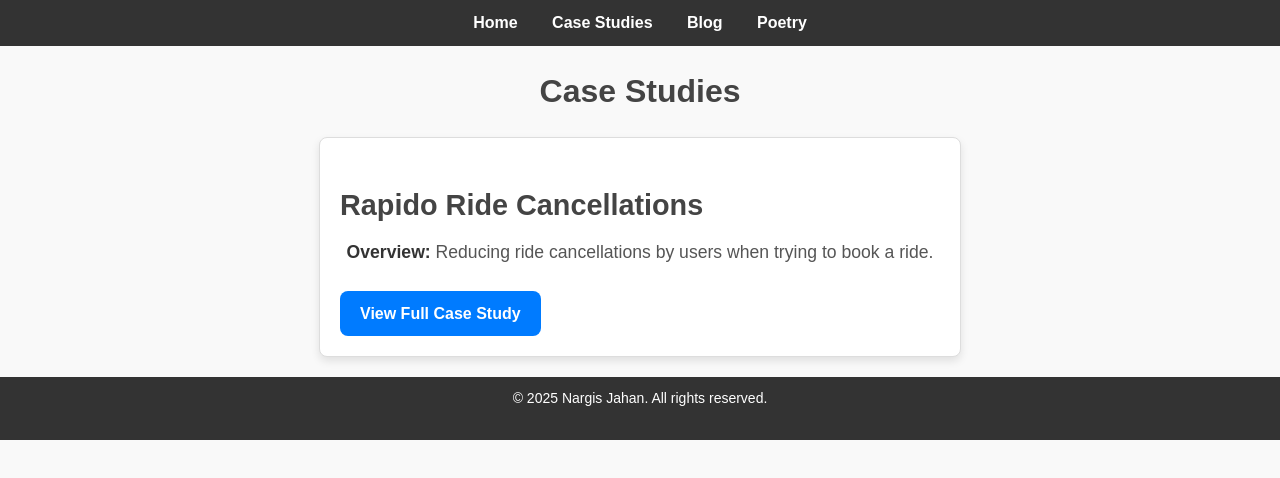
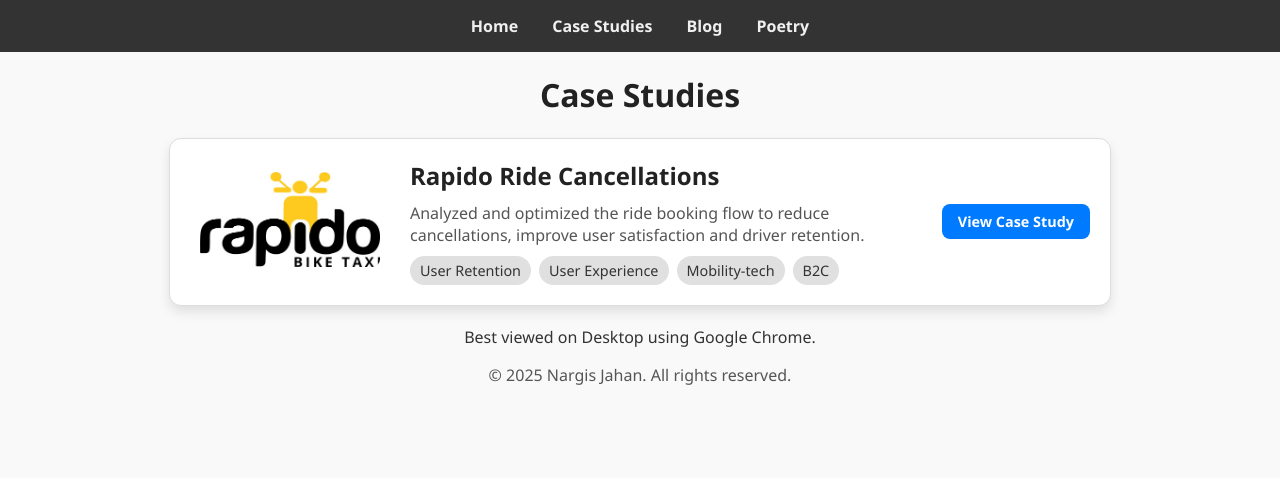
Before and after one commit to nargisjahan/nargisjahan, a plain HTML site: page case-studies.html in a window 1280 px wide. Drawn offline with Linux system fonts and the light colour scheme.

Commit message:
Final polished version of case study page with updated assets

```diff
--- a/case-studies.html
+++ b/case-studies.html
@@ -15,11 +15,37 @@
     <h1>Case Studies</h1>
     <!-- <p>Here is one of the projects I have worked on:</p> -->
 
-    <div class="case-study">
-        <h2>Rapido Ride Cancellations</h2>
-        <p><strong>Overview:</strong> Reducing ride cancellations by users when trying to book a ride.</p>
-        <a href="assets/case-study1.pdf" target="_blank">View Full Case Study</a>
+    <div class="case-study-flex">
+        <!-- Left: Thumbnail Image -->
+        <div class="case-thumbnail-container">
+            <img src="assets/rapido_logo.jpg" alt="Rapido Ride Cancellations" class="case-thumbnail">
+        </div>
+
+        <!-- Center: Title, Description, and Tags -->
+        <div class="case-details">
+            <h2>Rapido Ride Cancellations</h2>
+            <p>Analyzed and optimized the ride booking flow to reduce cancellations, improve user satisfaction and driver retention.</p>
+            <!-- Tags -->
+            <div class="tags">
+                <span class="tag">User Retention</span>
+                <span class="tag">User Experience</span>
+                <span class="tag">Mobility-tech</span>
+                <span class="tag">B2C</span>
+            </div>
+
+        </div>
+
+        <!-- Right: View Case Study Button -->
+        <div class="case-button-container">
+            <a href="assets/case-study1.pdf" target="_blank" class="view-case-btn">View Case Study</a>
+        </div>
     </div>
+    <div class="viewing-note">
+        Best viewed on Desktop using Google Chrome.
+    </div>
+
+
+
 
     <footer>
         <p>&copy; 2025 Nargis Jahan. All rights reserved.</p>
--- a/style.css
+++ b/style.css
@@ -1,145 +1,157 @@
-/* General Styles */
+/* ===== General Styles ===== */
 body {
-    font-family: Arial, sans-serif;
+    background-color: #f9f9f9;
+    color: #333;
+    font-family: 'Segoe UI', Tahoma, Geneva, Verdana, sans-serif;
     margin: 0;
     padding: 0;
-    background-color: #f9f9f9;
-    color: #333;
-    line-height: 1.6;
+    text-align: center; /* Center body elements */
 }
 
-/* Navigation Bar */
+/* ===== Header/Navbar ===== */
 nav {
     background-color: #333;
-    color: white;
-    padding: 10px 0;
+    padding: 15px;
     text-align: center;
 }
 
 nav a {
-    color: white;
+    color: #f0f0f0;
     margin: 0 15px;
     text-decoration: none;
     font-weight: bold;
+    transition: color 0.3s ease;
 }
 
 nav a:hover {
-    text-decoration: underline;
+    color: #007BFF;
 }
 
-/* Page Heading */
-h1 {
-    text-align: center;
-    margin: 20px 0;
-    color: #444;
+/* ===== Main Content ===== */
+h1, h2, h3 {
+    color: #222;
+    text-align: center; /* Center header */
 }
 
-/* Introduction Paragraph */
 p {
-    text-align: center;
-    max-width: 600px;
-    margin: 0 auto 20px auto;
+    color: #555;
 }
 
-/* Case Study Container */
-.case-study {
-    margin: 20px auto;
-    padding: 20px;
-    max-width: 600px;
+/* ===== Case Study Card ===== */
+.case-study-flex {
+    display: flex;
+    align-items: center;
+    justify-content: space-between;
     background-color: white;
     border: 1px solid #ddd;
-    border-radius: 8px;
-    box-shadow: 0 4px 8px rgba(0, 0, 0, 0.1);
-    text-align: left; /* Align all content to the left */
+    border-radius: 12px;
+    box-shadow: 0 6px 12px rgba(0, 0, 0, 0.1);
+    padding: 20px;
+    margin: 20px auto;
+    max-width: 900px;
+    gap: 20px;
+    text-align: left; /* Ensure overall left alignment */
 }
 
-/* Heading */
-.case-study h2 {
-    font-size: 1.8em;
-    margin-bottom: 10px;
-    color: #444;
+/* ===== Thumbnail ===== */
+.case-thumbnail-container {
+    flex: 1;
+    max-width: 20%;
+    padding: 10px;
 }
 
-/* Paragraphs */
-.case-study p {
-    font-size: 1.1em;
-    color: #555;
-    margin: 10px 0;
+.case-thumbnail-container img {
+    width: 100%;
+    height: auto;
+    border-radius: 8px;
+    object-fit: contain;
 }
 
-/* Bold Text in Paragraphs (e.g., "Overview:") */
-.case-study p strong {
-    font-weight: bold;
-    color: #333; /* Darker color for emphasis */
+/* ===== Case Study Details ===== */
+.case-details {
+    flex: 2;
+    max-width: 60%;
+    text-align: left; /* Left-align title, description, and tags */
 }
 
-/* Link Button */
-.case-study a {
-    display: inline-block; /* Make the link look like a button */
-    margin-top: 15px;
-    padding: 10px 20px;
-    background-color: #007BFF; /* Blue background */
+.case-details h2 {
+    color: #222;
+    margin: 0 0 10px;
+    text-align: left; /* Ensure left alignment */
+}
+
+.case-details p {
+    color: #555;
+    margin: 0 0 10px;
+    text-align: left; /* Ensure left alignment */
+}
+
+/* ===== Tags ===== */
+.tags {
+    display: flex;
+    flex-wrap: wrap;
+    gap: 8px;
+    margin-top: 10px;
+    text-align: left; /* Ensure left alignment */
+}
+
+.tag {
+    background-color: #e0e0e0;
+    color: #333;
+    padding: 5px 10px;
+    border-radius: 20px;
+    font-size: 0.9em;
+}
+
+/* ===== View Button ===== */
+.case-button-container {
+    flex: 0.5;
+    display: flex;
+    align-items: center;
+    justify-content: center;
+}
+
+.view-case-btn {
+    display: inline-block;
+    padding: 8px 16px;
+    background-color: #007BFF;
     color: white;
     font-weight: bold;
     text-decoration: none;
     border-radius: 8px;
+    text-align: center;
+    white-space: nowrap; /* Prevent text wrapping */
     transition: background-color 0.3s ease, transform 0.2s ease;
+    font-size: 0.9em;
 }
 
-.case-study a:hover {
-    background-color: #0056b3; /* Darker blue on hover */
-    transform: scale(1.05); /* Slight zoom effect */
+.view-case-btn:hover {
+    background-color: #0056b3;
+    transform: scale(1.05);
 }
 
-/* Footer */
-footer {
+/* ===== Responsive Adjustments ===== */
+@media (max-width: 768px) {
+    .case-study-flex {
+        flex-direction: column;
         text-align: center;
-    margin-top: 20px;
-    padding: 10px;
-    background-color: #333;
-    color: white;
-    font-size: 14px;
-}
-/* Blog Card Container */
-.blog-card {
-    margin: 20px auto;
-    padding: 20px;
-    max-width: 600px;
-    background-color: white;
-    border: 1px solid #ddd;
-    border-radius: 12px;
-    box-shadow: 0 6px 12px rgba(0, 0, 0, 0.1); /* Subtle shadow */
-    text-align: left; /* Align content to the left */
     }
 
-/* Blog Title */
-.blog-card h2 {
-    font-size: 1.8em;
-    color: #444; /* Orange color */
-    margin-bottom: 10px;
+    .case-thumbnail-container,
+    .case-details,
+    .case-button-container {
+        max-width: 100%;
     }
 
-/* Blog Meta Info */
-.blog-card p {
-    font-size: 1.1em;
-    color: #555; /* Medium gray text */
-    margin: 10px 0;
+    .view-case-btn {
+        width: 80%;
+        margin-top: 15px;
+        white-space: normal; /* Allow wrapping on mobile if needed */
     }
 
-/* Read More Link */
-.blog-card .read-more {
-    display: inline-block; /* Makes the link behave like a button */
-    margin-top: 15px;
-    padding: 10px 15px;
-    background-color: #007BFF; /* Blue background */
-    color: white;
-    font-weight: bold;
-    text-decoration: none;
-    border-radius: 8px; /* Rounded corners for button look */
-    transition: background-color 0.3s ease, transform 0.2s ease; /* Hover effects */
+    .case-details h2,
+    .case-details p,
+    .tags {
+        text-align: center; /* Center-align on mobile */
     }
-
-.blog-card .read-more:hover {
-    background-color: #0056b3; /* Darker blue on hover */
-    transform: scale(1.05); /* Slight zoom effect */
 }
```
Also changed, not shown: assets/rapido_logo.jpg (added). Lines whose indentation alone changed are shown as unchanged.
